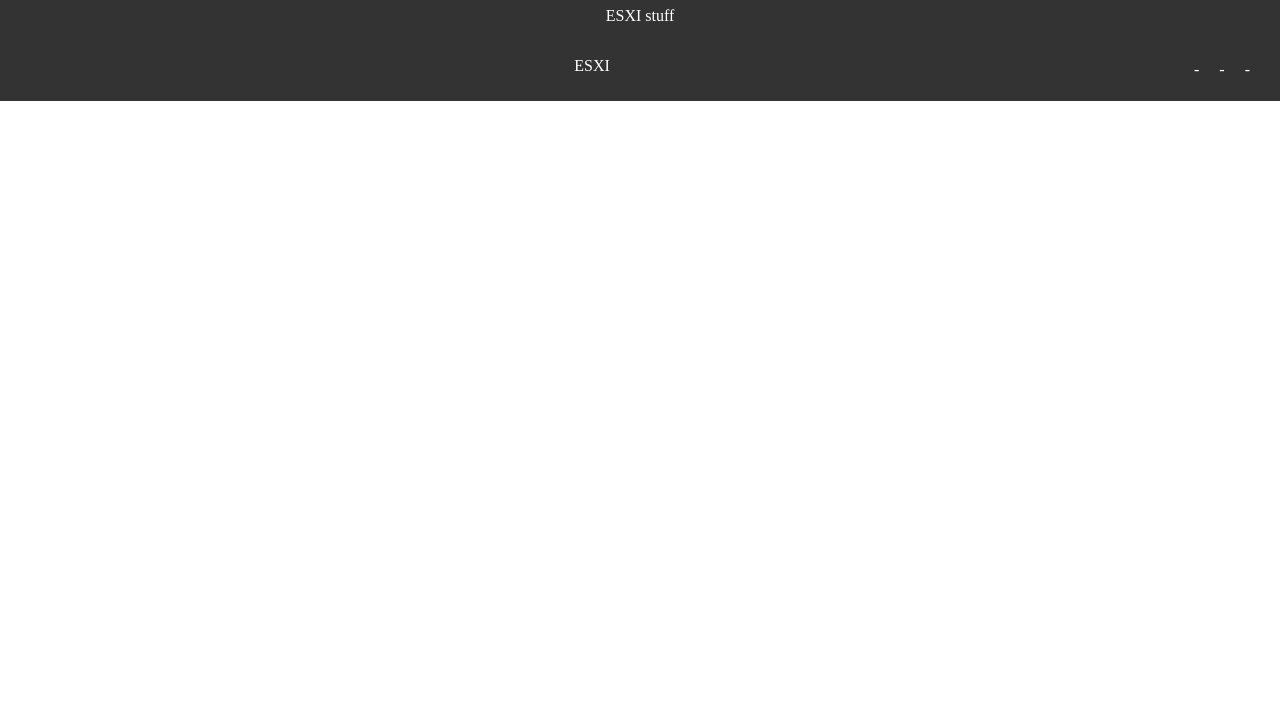
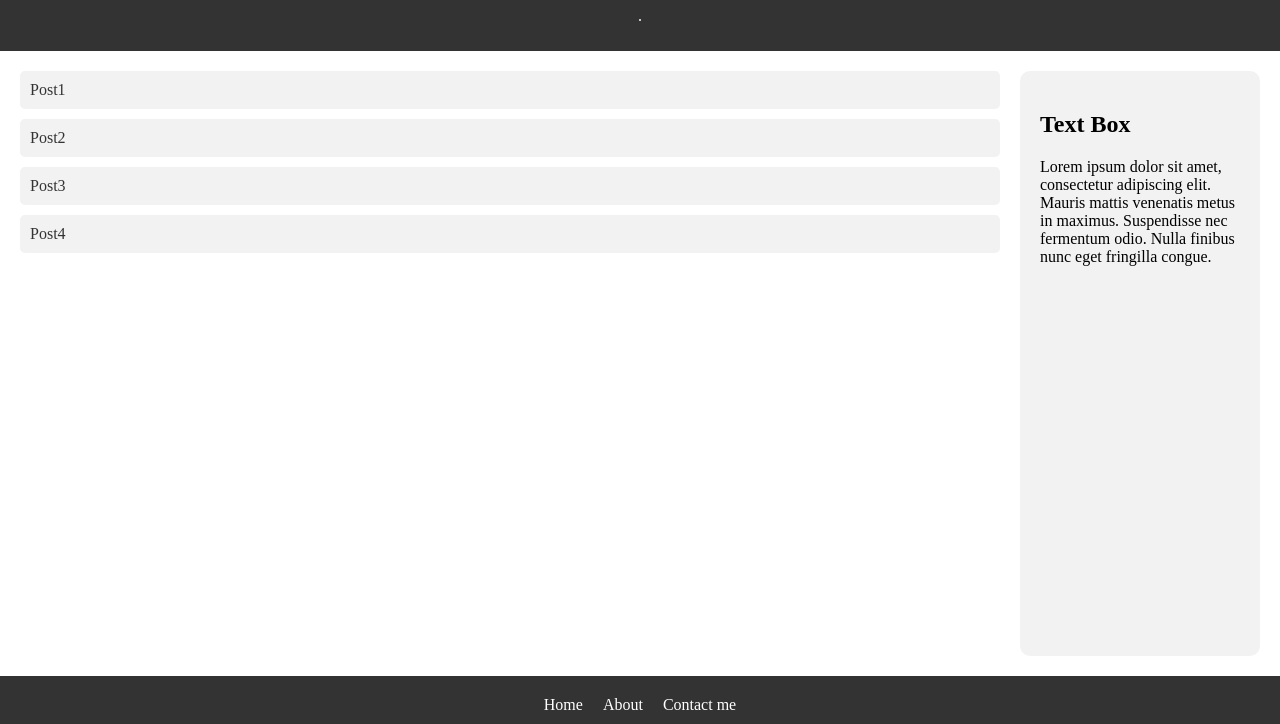
Before and after one commit to cyberyom/cyberyom.github.io, a plain HTML site: page ESXI/index.html in a window 1280 px wide. Shown: the part 83-807 px from the top of the page. Drawn offline with Linux system fonts and the light colour scheme.

Commit message:
Update index.html

```diff
--- a/ESXI/index.html
+++ b/ESXI/index.html
@@ -1,6 +1,7 @@
 <!DOCTYPE html>
 <html>
 <head>
+	<title>ESXI Table of Contents</title>
 	<style>
 		body {
 			margin: 0;
@@ -29,8 +30,50 @@
 			text-decoration: none;
 		}
 
+		main {
+			flex: 1;
+			padding: 20px;
+			display: flex;
+			justify-content: space-between;
+			align-items: flex-start;
+		}
+
+		ul {
+			list-style: none;
+			padding: 0;
+			margin: 0;
+		}
+
+		li {
+			margin-bottom: 10px;
+		}
+
+		li a {
+			 display: block;
+			 padding: 10px;
+			 background-color: #f2f2f2;
+			 border-radius: 5px;
+			 text-decoration: none;
+			 color: #333;
+			 transition: background-color 0.3s ease;
+		}
+
+		li a:hover {
+			background-color: #ddd;
+		}
+
 		.content {
 			flex: 1;
+			padding-right: 20px;
+		}
+
+		.text-box {
+			 width: 200px;
+			 height: calc(100vh - 255px);
+			 background-color: #f2f2f2;
+			 padding: 20px;
+			 overflow: auto;
+			 border-radius: 10px;
 		}
 
 		.footer {
@@ -39,25 +82,44 @@
 			padding: 10px;
 			text-align: center;
 		}
+
+		.indented {
+			margin-left: 50px;
+		}
 	</style>
 </head>
 <body>
 	<header>
-		<h1>ESXI</h1>
+		<h1>ESXI Journey</h1>
 		<div class="subtitle">
-			<p>ESXI stuff</p>
+			<p>.</p>
 		</div>
-		<nav>
+	</header>
+
+	<main>
 		<div class="content">
-    <p> ESXI </p>
+			<ul>
+				<li><a href="#">Post1</a></li>
+				<li><a href="#">Post2</a></li>
+				<li><a href="#">Post3</a></li>
+				<li><a href="#">Post4</a></li>
+			</ul>
 		</div>
+
+		<div class="text-box">
+			<h2>Text Box</h2>
+			<p>Lorem ipsum dolor sit amet, consectetur adipiscing elit. Mauris mattis venenatis metus in maximus. Suspendisse nec fermentum odio. Nulla finibus nunc eget fringilla congue.</p>
+			<!-- Add your text content here -->
+		</div>
+
+	</main>
+
 	<footer class="footer">
 		<nav>
-      <a href="/temp"> - </a>
-      <a href="/temp"> - </a>
-      <a href="/temp"> - </a>
+			<a href="/index.html">Home</a>
+			<a href="/about.html">About</a>
+			<a href="/contact.html">Contact me</a>
 		</nav>
-
 	</footer>
 </body>
 </html>
```
Lines whose indentation alone changed are shown as unchanged.
